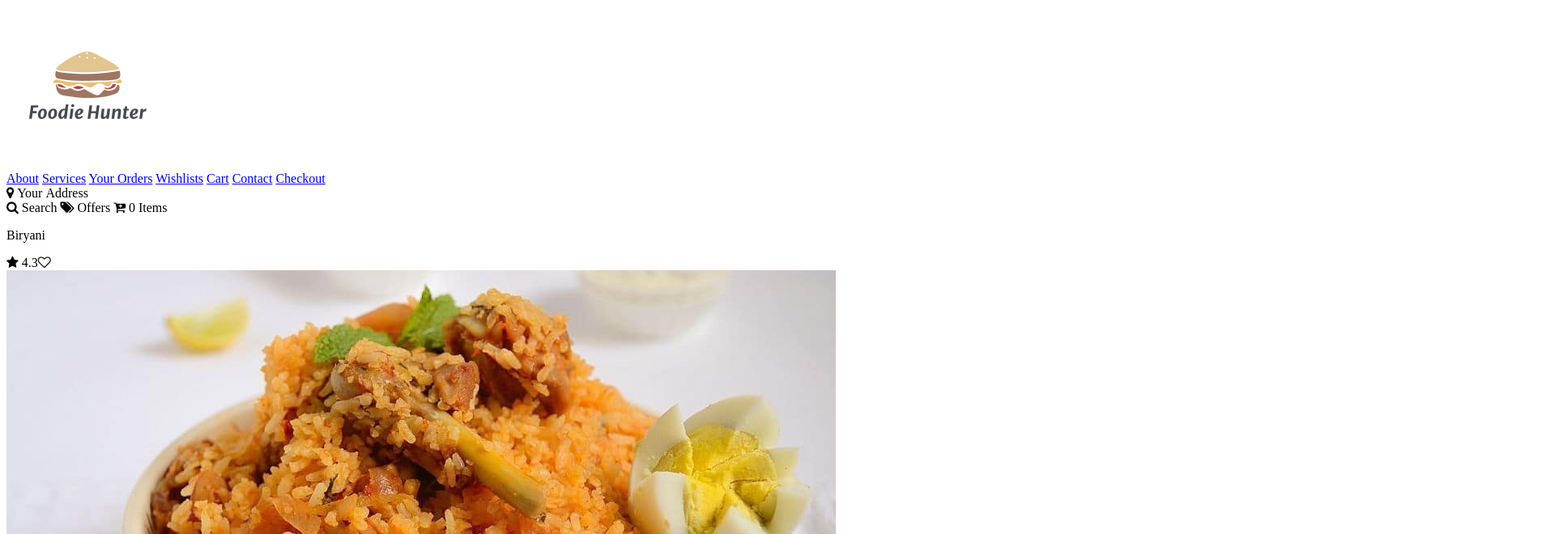
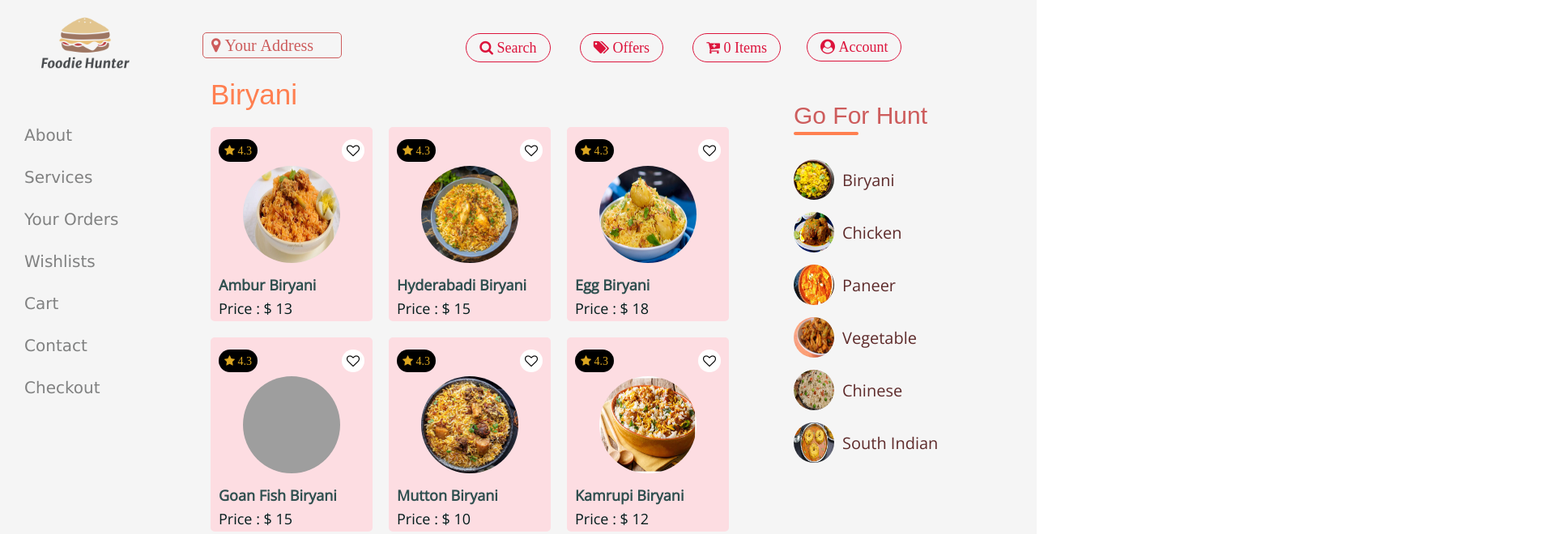
Before and after one commit to iamaditya442/Food-Website, a plain HTML site: page index.html in a window 1280 px wide. Shown: the top 660 px of the page at 81% size, 1920 px wide, since content can reach past the window. Drawn offline with nearby package versions, Linux system fonts and the light colour scheme; grey boxes are pictures that could not be loaded; a web font is replaced by a local one.

Commit message:
Update index.html

```diff
--- a/index.html
+++ b/index.html
@@ -5,7 +5,7 @@
     <meta http-equiv="X-UA-Compatible" content="IE=edge">
     <meta name="viewport" content="width=device-width, initial-scale=1.0,viewport-fit=cover">
     <title>Food Website</title>
-    <link rel="stylesheet" href="/index.css">
+    <link rel="stylesheet" href="style.css">
     <link rel="stylesheet" href="https://cdnjs.cloudflare.com/ajax/libs/font-awesome/4.7.0/css/font-awesome.min.css">
 </head>
 <body>
```
